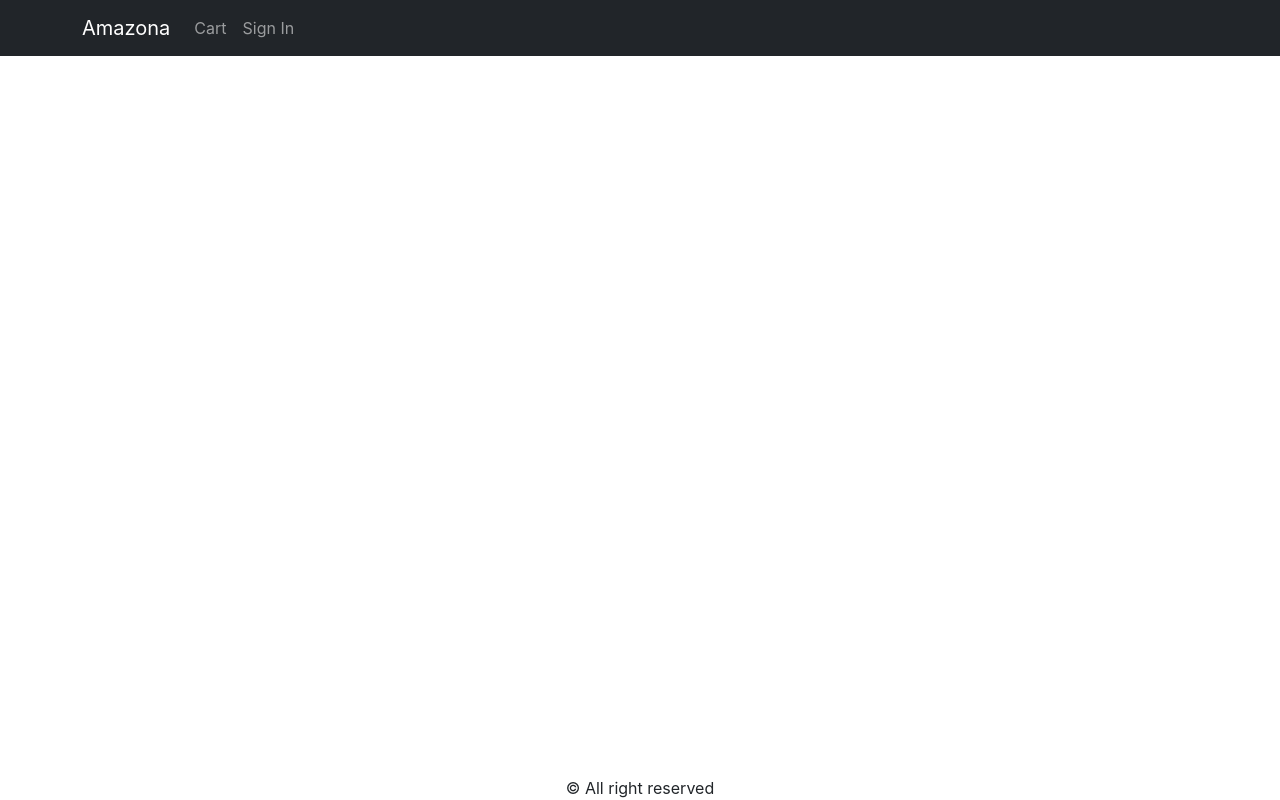
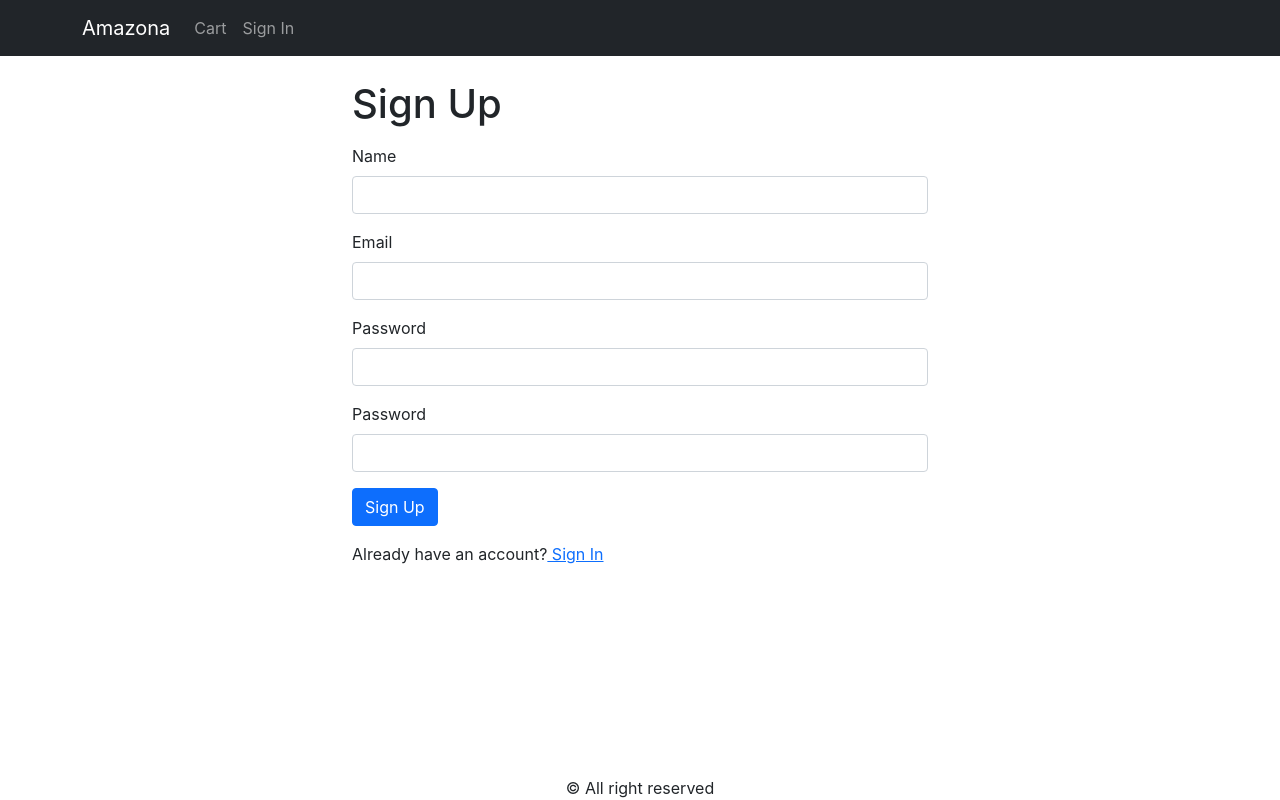
Before and after one commit to jayfct/amazona, a React (Create React App) app in the folder frontend/: page /signup in a window 1280 px wide. Built offline with nearby package versions, Linux system fonts and the light colour scheme.

Commit message:
Video-27-Create-SignUp-Screen

```diff
--- a/frontend/src/App.js
+++ b/frontend/src/App.js
@@ -10,6 +10,7 @@ import { Store } from "./store";
 import CartScreen from "./screens/CartScreen";
 import SignInScreen from "./screens/SignInScreen";
 import ShippingAddressScreen from "./screens/ShippingAddressScreen";
+import SignUpScreen from "./screens/SignUpScreen";
 
 function App() {
   const { state, dispatch: ctxDispatch } = useContext(Store);
@@ -75,6 +76,7 @@ function App() {
               <Route path="/product/:slug" element={<ProductScreen />}></Route>
               <Route path="/cart" element={<CartScreen />} />
               <Route path="/signin" element={<SignInScreen />} />
+              <Route path="/signup" element={<SignUpScreen />} />
               <Route path="/shipping" element={<ShippingAddressScreen />} />
               <Route path="/" element={<HomeScreen />} />
             </Routes>
--- a/frontend/src/screens/ShippingAddressScreen.js
+++ b/frontend/src/screens/ShippingAddressScreen.js
@@ -18,18 +18,16 @@ const ShippingAddressScreen = () => {
     userInfo,
     cart: { shippingAddress },
   } = state;
-  const [fullName, setFullName] = useState(shippingAddress.fullName || "");
-  const [address, setAddress] = useState(shippingAddress.address || "");
-  const [city, setCity] = useState(shippingAddress.city || "");
-  const [postalCode, setPostalCode] = useState(
-    shippingAddress.postalCode || ""
-  );
+  const [fullName, setFullName] = useState("");
+  const [address, setAddress] = useState("");
+  const [city, setCity] = useState("");
+  const [postalCode, setPostalCode] = useState("");
   useEffect(() => {
     if (!userInfo) {
       navigate("/signin?redirect=/shipping");
     }
   }, [userInfo, navigate]);
-  const [country, setCountry] = useState(shippingAddress.country || "");
+  const [country, setCountry] = useState("");
   const submitHandler = (e) => {
     e.preventDefault();
     ctxDispatch({
@@ -64,46 +62,46 @@ const ShippingAddressScreen = () => {
       <div className="container small-container">
         <h1 className="my-3">Shipping Address</h1>
         <Form onSubmit={submitHandler}>
-          <Form.Group className="mb-3" controlId="fullName">
-            <Form.Label>Full Name</Form.Label>
-            <Form.Control
+          <FormGroup className="mb-3" controlId="fullName">
+            <FormLabel>Full Name</FormLabel>
+            <FormControl
               value={fullName}
               onChange={(e) => setFullName(e.target.value)}
               required
             />
-          </Form.Group>
-          <Form.Group className="mb-3" controlId="address">
-            <Form.Label>Address</Form.Label>
-            <Form.Control
+          </FormGroup>
+          <FormGroup className="mb-3" controlId="address">
+            <FormLabel>Address</FormLabel>
+            <FormControl
               value={address}
               onChange={(e) => setAddress(e.target.value)}
               required
             />
-          </Form.Group>
-          <Form.Group className="mb-3" controlId="city">
-            <Form.Label>City</Form.Label>
-            <Form.Control
+          </FormGroup>
+          <FormGroup className="mb-3" controlId="city">
+            <FormLabel>City</FormLabel>
+            <FormControl
               value={city}
               onChange={(e) => setCity(e.target.value)}
               required
             />
-          </Form.Group>
-          <Form.Group className="mb-3" controlId="postalCode">
-            <Form.Label>Postal Code</Form.Label>
-            <Form.Control
+          </FormGroup>
+          <FormGroup className="mb-3" controlId="postalCode">
+            <FormLabel>Postal Code</FormLabel>
+            <FormControl
               value={postalCode}
               onChange={(e) => setPostalCode(e.target.value)}
               required
             />
-          </Form.Group>
-          <Form.Group className="mb-3" controlId="country">
-            <Form.Label>Country</Form.Label>
-            <Form.Control
+          </FormGroup>
+          <FormGroup className="mb-3" controlId="country">
+            <FormLabel>Country</FormLabel>
+            <FormControl
               value={country}
               onChange={(e) => setCountry(e.target.value)}
               required
             />
-          </Form.Group>
+          </FormGroup>
           <div className="mb-3">
             <Button variant="primary" type="submit">
               Continue
--- /dev/null
+++ b/frontend/src/screens/SignUpScreen.js
@@ -0,0 +1,120 @@
+import axios from "axios";
+import React, { useContext, useEffect, useState } from "react";
+import {
+  Button,
+  Container,
+  Form,
+  FormControl,
+  FormGroup,
+  FormLabel,
+} from "react-bootstrap";
+import { Helmet } from "react-helmet-async";
+import { Link, useNavigate } from "react-router-dom";
+import { useLocation } from "react-router-dom";
+import { toast } from "react-toastify";
+import { Store } from "../store";
+import { getError } from "../utils";
+
+const SignUpScreen = () => {
+  const navigate = useNavigate();
+  const { search } = useLocation();
+  const redirectInUrl = new URLSearchParams(search).get("redirect");
+  const redirect = redirectInUrl ? redirectInUrl : "/";
+
+  const [name, setName] = useState("");
+  const [email, setEmail] = useState("");
+  const [password, setPassword] = useState("");
+  const [confirmpassword, setConfirmPassword] = useState("");
+
+  const { state, dispatch: ctxDispatch } = useContext(Store);
+  const { userInfo } = state;
+
+  const submitHandler = async (e) => {
+    e.preventDefault();
+    if (password !== confirmpassword) {
+      toast.error("Password do not match");
+      return;
+    }
+    try {
+      const { data } = await axios.post("/api/users/signup", {
+        name,
+        email,
+        password,
+      });
+      ctxDispatch({ type: "USER_SIGNIN", payload: data });
+      localStorage.setItem("userInfo", JSON.stringify(data));
+      navigate(redirect || "/");
+      // console.log(data);
+      //data we get back when entered pw & email same as registerd one
+      //from the post request
+      // _id: user._id,
+      // name: user.name,
+      // email: user.email,
+      // isAdmin: user.isAdmin,
+      // token: generateToken(user),
+    } catch (err) {
+      toast.error(getError(err));
+    }
+  };
+
+  useEffect(() => {
+    if (userInfo) {
+      navigate(redirect);
+    }
+  }, [navigate, redirect, userInfo]);
+
+  return (
+    <Container className="small-container">
+      <Helmet>
+        <title>Sign Up </title>
+      </Helmet>
+      <h1 className="my-3">Sign Up </h1>
+      <Form onSubmit={submitHandler}>
+        <FormGroup className="mb-3" controlId="name">
+          <FormLabel>Name</FormLabel>
+          <FormControl
+            required
+            onChange={(e) => setName(e.target.value)}
+          ></FormControl>
+        </FormGroup>
+
+        <FormGroup className="mb-3" controlId="email">
+          <FormLabel>Email</FormLabel>
+          <FormControl
+            type="email"
+            required
+            onChange={(e) => setEmail(e.target.value)}
+          ></FormControl>
+        </FormGroup>
+
+        <FormGroup className="mb-3" controlId="password">
+          <FormLabel>Password</FormLabel>
+          <FormControl
+            type="password"
+            required
+            onChange={(e) => setPassword(e.target.value)}
+          ></FormControl>
+        </FormGroup>
+
+        <FormGroup className="mb-3" controlId="ConfirmPassword">
+          <FormLabel>Password</FormLabel>
+          <FormControl
+            type="password"
+            required
+            onChange={(e) => setConfirmPassword(e.target.value)}
+          ></FormControl>
+        </FormGroup>
+
+        <div className="mb-3">
+          <Button type="submit">Sign Up </Button>
+        </div>
+        <div className="mb-3">
+          Already have an account?
+          <Link to={`/signin?redirect=${redirect}`}> Sign In</Link>
+        </div>
+      </Form>
+    </Container>
+  );
+};
+
+export default SignUpScreen;
```
Also changed, not shown: 2 other files (tests, documents, lock files or other folders).
